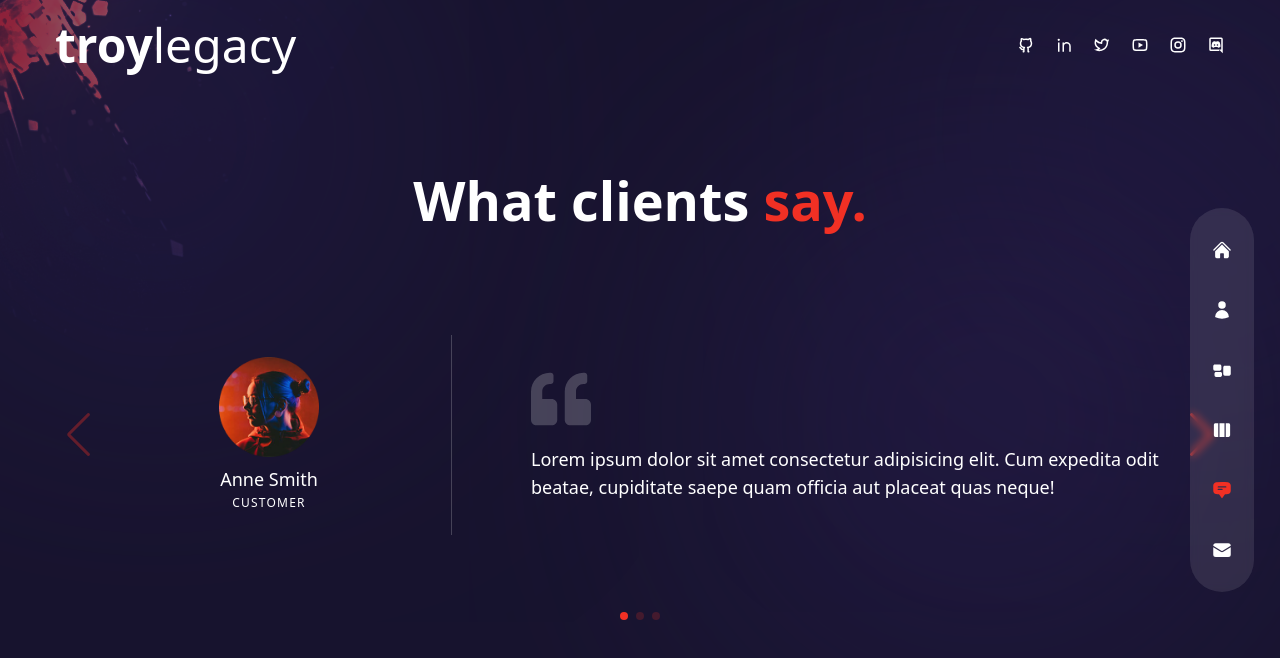
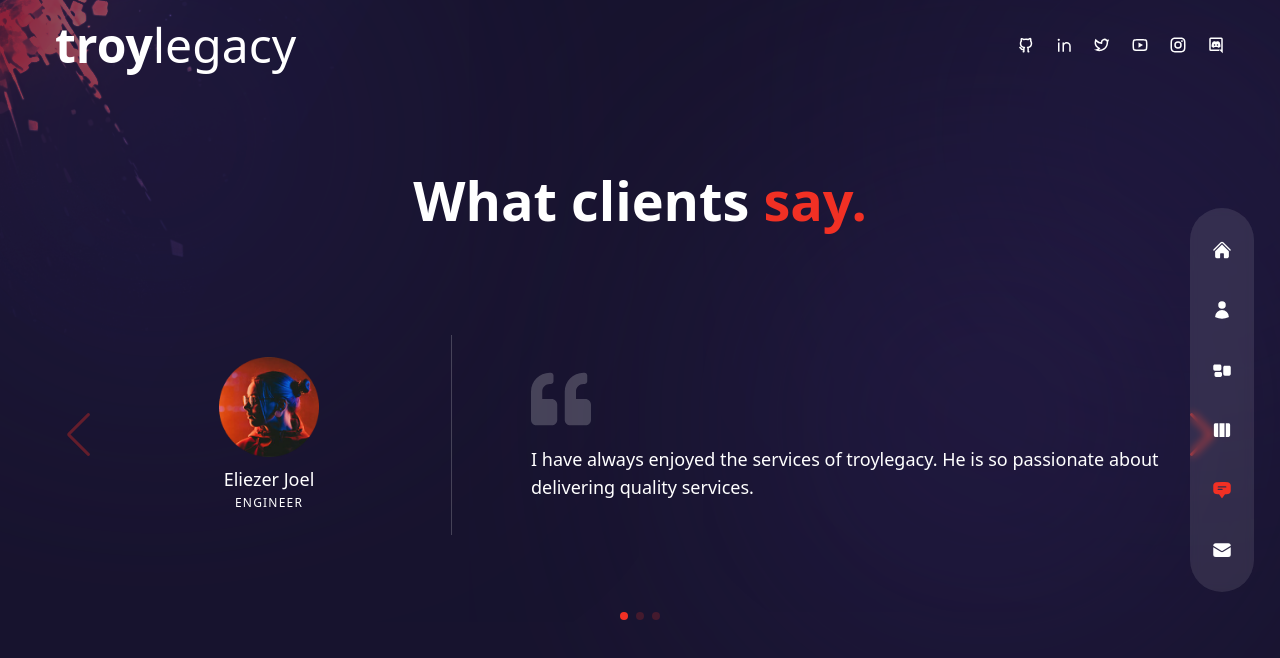
Before and after one commit to TroyMoses/myPortfolio, a Next.js app: page /testimonials in a window 1280 px wide. Shown: the top 658 px of the page. Built offline with nearby package versions, Linux system fonts and the light colour scheme.

Commit message:
updated info

```diff
--- a/components/Socials.js
+++ b/components/Socials.js
@@ -16,17 +16,17 @@ const Socials = () => {
     <div
       className="flex items-center gap-x-5 text-lg">
       <Link
-        href={''}
+        href={'https://github.com/TroyMoses'}
         className="hover:text-accent transition-all duration-300">
           <RiGithubLine />
       </Link>
       <Link
-        href={''}
+        href={'https://linkedin.com/in/troymoses'}
         className="hover:text-accent transition-all duration-300">
           <RiLinkedinLine />
       </Link>
       <Link
-        href={''}
+        href={'https://twitter.com/iamtroy'}
         className="hover:text-accent transition-all duration-300">
           <RiTwitterLine />
       </Link>
@@ -36,12 +36,12 @@ const Socials = () => {
           <RiYoutubeLine />
       </Link>
       <Link
-        href={''}
+        href={'https://instagram.com/troy_sean_mowzey'}
         className="hover:text-accent transition-all duration-300">
           <RiInstagramLine />
       </Link>
       <Link
-        href={''}
+        href={'https://discord.gg/troy256'}
         className="hover:text-accent transition-all duration-300">
           <RiDiscordLine />
       </Link>
--- a/components/TestimonialSlider.js
+++ b/components/TestimonialSlider.js
@@ -2,24 +2,24 @@
 const testimonialData = [
   {
     image: '/t-avt-1.png',
-    name: 'Anne Smith',
-    position: 'Customer',
+    name: 'Eliezer Joel',
+    position: 'Engineer',
     message:
-      'Lorem ipsum dolor sit amet consectetur adipisicing elit. Cum expedita odit beatae, cupiditate saepe quam officia aut placeat quas neque!',
+      'I have always enjoyed the services of troylegacy. He is so passionate about delivering quality services.',
   },
   {
     image: '/t-avt-2.png',
-    name: 'Jane Doe',
-    position: 'Customer',
+    name: 'Francis Lubanjwa',
+    position: 'Partner',
     message:
-      'Lorem ipsum dolor sit amet consectetur adipisicing elit. Cum expedita odit beatae, cupiditate saepe quam officia aut placeat quas neque!',
+      'Troy is a great service provider for developers and i have always worked with him in developing complex systems.',
   },
   {
     image: '/t-avt-3.png',
-    name: 'Jhon Doe',
+    name: 'Charles Karemera',
     position: 'Customer',
     message:
-      'Lorem ipsum dolor sit amet consectetur adipisicing elit. Cum expedita odit beatae, cupiditate saepe quam officia aut placeat quas neque!',
+      'With the little experience with troylegacy and the quality services they offer to clients, i can recommend you to try out troylegacy.',
   },
 ];
 
--- a/components/WorkSlider.js
+++ b/components/WorkSlider.js
@@ -6,18 +6,22 @@ const workSlides = {
         {
           title: 'title',
           path: '/thumb1.jpg',
+          link: 'http://troylegacy.vercel.app',
         },
         {
           title: 'title',
           path: '/thumb2.jpg',
+          link: 'http://nalongo-lwokyaza-foundation.vercel.app',
         },
         {
           title: 'title',
           path: '/thumb3.jpg',
+          link: 'http://usvaswampvolleyball.vercel.app',
         },
         {
           title: 'title',
           path: '/thumb4.jpg',
+          link: 'http://ozohengineeringcompany.com',
         },
       ],
     },
@@ -26,18 +30,22 @@ const workSlides = {
         {
           title: 'title',
           path: '/thumb4.jpg',
+          link: 'http://ozohengineeringcompany.com',
         },
         {
           title: 'title',
           path: '/thumb1.jpg',
+          link: 'http://troylegacy.vercel.app',
         },
         {
           title: 'title',
           path: '/thumb2.jpg',
+          link: 'http://nalongo-lwokyaza-foundation.vercel.app',
         },
         {
           title: 'title',
           path: '/thumb3.jpg',
+          link: 'http://usvaswampvolleyball.vercel.app',
         },
       ],
     },
--- a/pages/about/index.js
+++ b/pages/about/index.js
@@ -141,7 +141,7 @@ const About = () => {
               animate='show'
               exit='hidden'
               className="max-w-[500px] mx-auto xl:mx-0 mb-6 xl:mb-12 px-2 xl:px-0">
-                10 years ago, I began freelancing as a developer. Since then, I have done remote work for agencies, consulted for startups, and collaborated on digital products for business and consumer use.
+                3 years ago, I began freelancing as a developer. Since then, I have done remote work for agencies, consulted for startups, and collaborated on digital products for business and consumer use.
             </motion.p>
             {/* Counters */}
             <motion.div
```
